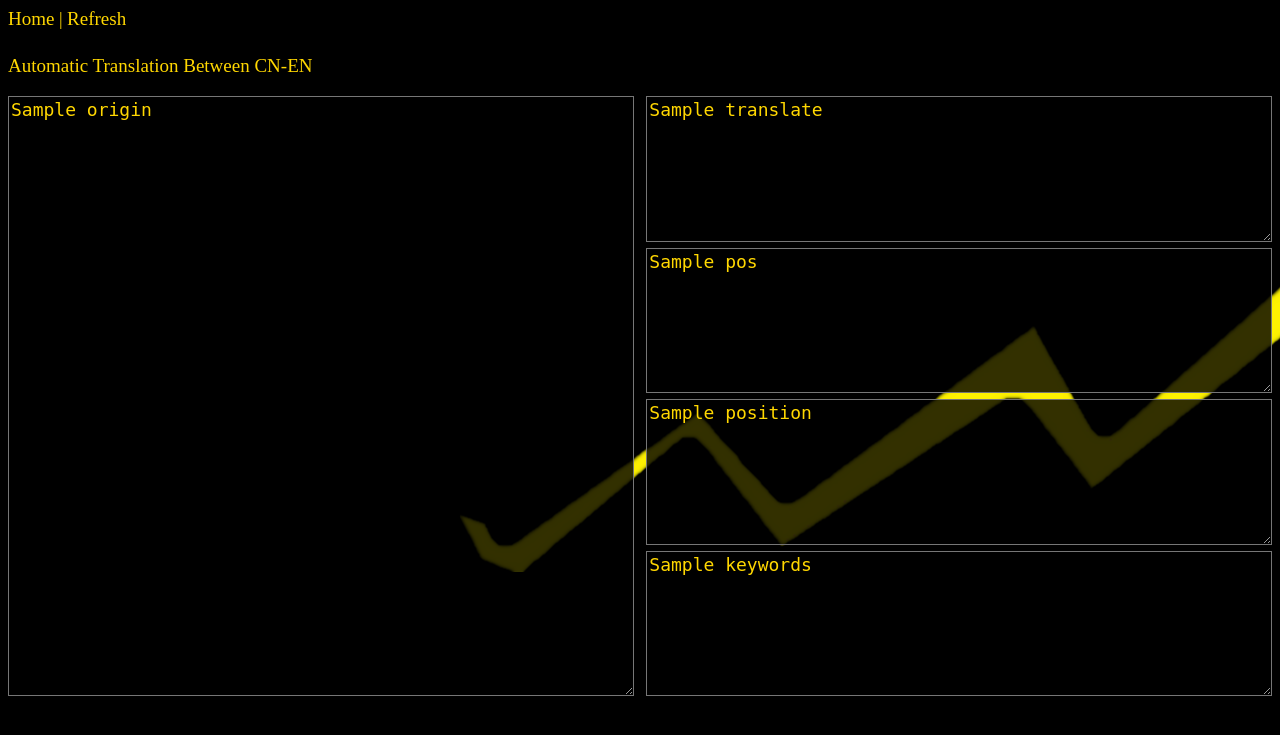
After one commit to YizheZhang-Ervin/FinTech_BEA, a Python web app: template templates/translator.html in a window 1280 px wide. The commit adds this page. Shown: the top 735 px of the page. Run offline with Jinja, Linux system fonts and the light colour scheme; the template is opened without the code that fills it: most values are stand-ins (such as "Sample title", 1, 10 or a date in 2020).

Commit message:
update translator

```diff
--- a/GoldAnalysisSystem/urls.py
+++ b/GoldAnalysisSystem/urls.py
@@ -1,16 +1,17 @@
 from GoldAnalysisSystem.database_handler import InsertsqlHandler
 from GoldAnalysisSystem.views import IndexHandler, DashboardHandler, ToolsHandler, ErrorHandler, sqlcmdHandler, \
-    XAUDashboardHandler, pyjscmdHandler, webHandler
+    XAUDashboardHandler, pyjscmdHandler, webHandler, TranslatorHandler
 
 urlpatterns = [
     (r'/', IndexHandler),
     (r'/dashboard/', DashboardHandler),
     (r'/xau/dashboard/', XAUDashboardHandler),
     (r'/tools/', ToolsHandler),
-    # (r'/sql/', InsertsqlHandler),
+    (r'/translator/', TranslatorHandler),
     (r'/cmd/sql/', sqlcmdHandler),
     (r'/cmd/pyjs/', pyjscmdHandler),
     (r'/cmd/web/', webHandler),
+    # (r'/sql/', InsertsqlHandler),
     (r'.*', ErrorHandler),
 
 ]
--- a/requirements.txt
+++ b/requirements.txt
@@ -1,3 +1,5 @@
+pinyin
+jieba
 atomicwrites==1.3.0
 attrs==19.3.0
 backcall==0.1.0
--- a/templates/index.html
+++ b/templates/index.html
@@ -52,7 +52,7 @@
         <li><a class="drop" href="/tools/">Tools</a>
           <ul>
             <li><a href="/tools/">Mirror</a></li>
-            <li><a href="/tools/">Parameters</a></li>
+            <li><a href="/translator/">Translator</a></li>
             <li><a href="/cmd/sql/">SQL Prompt</a></li>
             <li><a href="/cmd/pyjs/">Python/JS Prompt</a></li>
             <li><a href="/cmd/web/">QuickWeb</a></li>
--- a/templates/tools.html
+++ b/templates/tools.html
@@ -63,7 +63,7 @@
         <ul>
             <li><a><button onclick="getMedia()" style="border:0px;background:transparent">Open Mirror</button></a></li>
             <li><a><button onclick="takePhoto()" style="border:0px;background:transparent">Take picture</button></a></li>
-          <li><a><button onclick="showParameters()" style="border:0px;background:transparent">Parameters</button></a></li>
+            <li><a><button onclick="showParameters()" style="border:0px;background:transparent">Parameters</button></a></li>
         </ul>
       </nav>
     </div>
--- /dev/null
+++ b/templates/translator.html
@@ -0,0 +1,69 @@
+<!DOCTYPE html>
+<html lang="">
+<head>
+  <title>BEA GVS Translator</title>
+  <meta charset="utf-8">
+  <link rel="shortcut icon" href="{{ static_url('img/homepage/favicon.ico') }}">
+  <style type="text/css">
+    body{
+        background-image:url({{ static_url('img/homepage/backgrounds/bg-part0.png') }});
+        height;100%"
+        }
+    .ta_in{
+        background: rgba(0,0,0,0.8);
+        color:gold;
+        font-size:18px;
+        grid-column:1/2;
+        grid-row:1/5;
+    }
+    .ta_out{
+        background: rgba(0,0,0,0.8);
+        color:gold;
+        font-size:18px;
+        grid-column:2/3;
+    }
+
+    nav{
+        position:sticky;
+        color:gold;
+        font-size:18px;
+        margin-bottom:2%;
+    }
+    a,p{
+        color:gold;
+        text-decoration:none;
+        font-size:19px;
+    }
+
+    .div_in_form{
+        display:grid;
+        grid-template-columns: 49.5% 49.5%;
+        grid-template-rows: 1fr 1fr 1fr 1fr;
+        grid-row-gap: 1%;
+        grid-column-gap: 1%;
+        height:600px;
+    }
+
+  </style>
+  <script src="{{ static_url('js/preventhacker.js') }}"></script>
+</head>
+<body>
+    <nav>
+    <a href="/">Home</a> |
+    <a href="/translator/">Refresh</a>
+    </nav>
+    <div>
+        <p>Automatic Translation Between CN-EN</p>
+        <form action="/translator/" method="post">
+            <div class="div_in_form">
+                <textarea class="ta_in" name='ta_origin' placeholder="Type Chinese Here" onchange='this.form.submit()'>{{origin}}</textarea>
+                <textarea class="ta_out ta_o1" name='ta_translate' placeholder="Translate" readonly>{{translate}}</textarea>
+                <textarea class="ta_out ta_o2" name='ta_translate' placeholder="POS" readonly>{{pos}}</textarea>
+                <textarea class="ta_out ta_o2" name='ta_translate' placeholder="Position" readonly>{{position}}</textarea>
+                <textarea class="ta_out ta_o2" name='ta_translate' placeholder="Keywords" readonly>{{keywords}}</textarea>
+            </div>
+        </form>
+
+    </div>
+</body>
+</html>
```
Also changed, not shown: GoldAnalysisSystem/views.py (+62 -0 lines).
